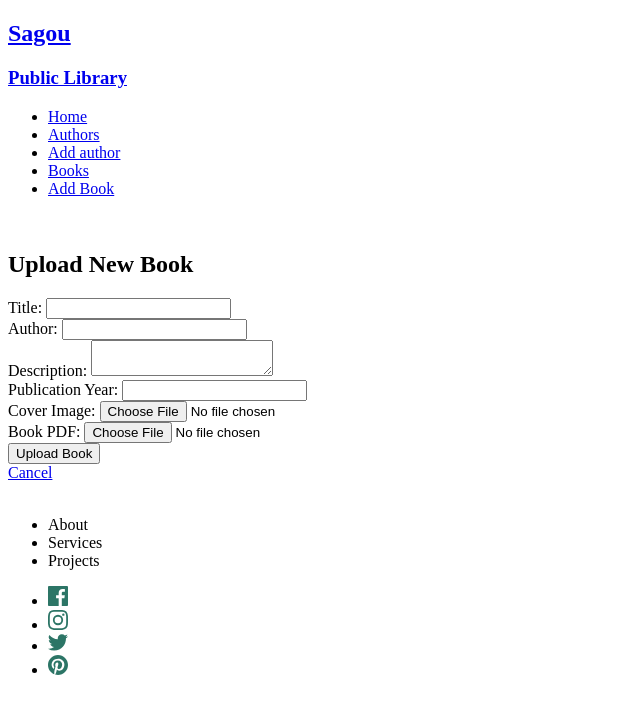
After one commit to medsagou/express-app, a Node server app: page /books/new in a window 1280 px wide. The commit adds this page. Shown: the top 714 px of the page, without its empty margins (0-640 px from the left). Run offline with Node 20, Linux system fonts and the light colour scheme; some libraries are stand-ins or nearby versions.

Commit message:
add books and display authors

```diff
--- a/package.json
+++ b/package.json
@@ -12,6 +12,7 @@
   "author": "",
   "license": "ISC",
   "dependencies": {
+    "body-parser": "^1.20.2",
     "ejs": "^3.1.9",
     "express": "^4.18.2",
     "express-ejs-layouts": "^2.5.1",
--- /dev/null
+++ b/routes/books.js
@@ -0,0 +1,36 @@
+const express = require("express");
+const router = express.Router();
+const Book = require("../models/bookModel");
+const Author = require("../models/authorModel");
+
+router.get("/", (req, res) => {
+  res.render("books/index");
+});
+
+// new book
+router.get("/new", (req, res) => {
+  res.render("books/new", { book: new Book() });
+});
+
+router.post("/", async (req, res) => {
+  const book = new Book({
+    title: req.body.title,
+    author: req.body.author,
+    description: req.body.description,
+    publicationYear: req.body.publicationYear,
+    converImage: req.body.coverImage,
+    bookPdf: req.body.bookPdf,
+  });
+
+  const author = new Author({
+    name: req.body.author,
+  });
+  try {
+    const newBook = await book.save();
+    const newAuth = await author.save();
+    res.redirect("/books");
+  } catch {
+    res.render("/books/new");
+  }
+});
+module.exports = router;
--- a/routes/index.js
+++ b/routes/index.js
@@ -2,7 +2,7 @@ const express = require("express");
 const router = express.Router();
 
 router.get("/", (req, res) => {
-  res.render("index.ejs", req.query);
+  res.render("index.ejs");
 });
 
 module.exports = router;
--- a/server.js
+++ b/server.js
@@ -5,6 +5,10 @@ const app = express();
 const expressLayouts = require("express-ejs-layouts");
 
 const indexRouter = require("./routes/index");
+const authorRouter = require("./routes/authors");
+const bookRouter = require("./routes/books");
+const bodyParser = require("body-parser");
+
 app.set("views", __dirname + "/views");
 
 // Set Templating Engine
@@ -13,7 +17,7 @@ app.set("layout", "./layouts/layout");
 app.set("view engine", "ejs");
 
 app.use(express.static("public"));
-
+app.use(bodyParser.urlencoded({ limit: "10mb", extended: false }));
 const mongoose = require("mongoose");
 
 main().catch((err) => console.log(err));
@@ -24,4 +28,7 @@ async function main() {
 }
 
 app.use("/", indexRouter);
+app.use("/authors", authorRouter);
+app.use("/books", bookRouter);
+
 app.listen(process.env.PORT || "3000");
--- /dev/null
+++ b/views/authors/new.ejs
@@ -0,0 +1 @@
+New author
--- /dev/null
+++ b/views/books/_form_fields.ejs
@@ -0,0 +1,49 @@
+<div>
+  <label for="title">Title:</label>
+  <input
+    type="text"
+    id="title"
+    name="title" />
+</div>
+<div>
+  <label for="author">Author:</label>
+  <input
+    type="text"
+    id="author"
+    name="author" />
+</div>
+<div>
+  <label for="description">Description:</label>
+  <textarea
+    id="description"
+    name="description"></textarea>
+</div>
+<div>
+  <label for="publicationYear">Publication Year:</label>
+  <input
+    type="number"
+    id="publicationYear"
+    name="publicationYear" />
+</div>
+<div>
+  <label for="coverImage">Cover Image:</label>
+  <input
+    type="file"
+    id="coverImage"
+    name="coverImage"
+    accept="image/jpeg,image/jpg,image/png" />
+</div>
+<div>
+  <label for="bookPdf">Book PDF:</label>
+  <input
+    type="file"
+    id="bookPdf"
+    name="bookPdf"
+    accept="application/pdf" />
+</div>
+<div>
+  <button type="submit">Upload Book</button>
+</div>
+<div>
+  <a href="/books">Cancel</a>
+</div>
--- /dev/null
+++ b/views/books/index.ejs
@@ -0,0 +1 @@
+All books
--- /dev/null
+++ b/views/books/new.ejs
@@ -0,0 +1,6 @@
+<h2>Upload New Book</h2>
+<form
+  action="/books"
+  method="POST">
+  <%- include('_form_fields') %>
+</form>
--- a/views/index.ejs
+++ b/views/index.ejs
@@ -1 +1 @@
-<h2>Welcome back <%= name %></h2>
+Home
--- a/views/layouts/layout.ejs
+++ b/views/layouts/layout.ejs
@@ -11,10 +11,10 @@
     <title>Document</title>
   </head>
   <body>
-    Header
+    <%- include("../partials/header") %>
     <br />
     <%- body %>
     <br />
-    Footer
+    <%- include("../partials/footer") %>
   </body>
 </html>
--- /dev/null
+++ b/views/partials/footer.ejs
@@ -0,0 +1,61 @@
+<footer>
+  <div class="footer-menu-container">
+    <ul class="footer-menu">
+      <li class="footer-menu-elem">About</li>
+      <li class="footer-menu-elem">Services</li>
+      <li class="footer-menu-elem">Projects</li>
+    </ul>
+  </div>
+  <div class="social-icon-menu-container">
+    <ul class="social-icon-menu">
+      <li class="social-icon | facebook">
+        <svg
+          class="facebook-icon"
+          width="20"
+          height="20"
+          xmlns="http://www.w3.org/2000/svg"
+          fill="#2C7566">
+          <path
+            d="M18.896 0H1.104C.494 0 0 .494 0 1.104v17.793C0 19.506.494 20 1.104 20h9.58v-7.745H8.076V9.237h2.606V7.01c0-2.583 1.578-3.99 3.883-3.99 1.104 0 2.052.082 2.329.119v2.7h-1.598c-1.254 0-1.496.597-1.496 1.47v1.928h2.989l-.39 3.018h-2.6V20h5.098c.608 0 1.102-.494 1.102-1.104V1.104C20 .494 19.506 0 18.896 0z"
+            fill-rule="nonzero" />
+        </svg>
+      </li>
+      <li class="social-icon | instagram">
+        <svg
+          class="instagram-icon"
+          width="20"
+          height="20"
+          xmlns="http://www.w3.org/2000/svg"
+          fill="#2C7566">
+          <path
+            d="M10 1.802c2.67 0 2.987.01 4.042.059 2.71.123 3.975 1.409 4.099 4.099.048 1.054.057 1.37.057 4.04 0 2.672-.01 2.988-.057 4.042-.124 2.687-1.387 3.975-4.1 4.099-1.054.048-1.37.058-4.041.058-2.67 0-2.987-.01-4.04-.058-2.718-.124-3.977-1.416-4.1-4.1-.048-1.054-.058-1.37-.058-4.041 0-2.67.01-2.986.058-4.04.124-2.69 1.387-3.977 4.1-4.1 1.054-.048 1.37-.058 4.04-.058zM10 0C7.284 0 6.944.012 5.877.06 2.246.227.227 2.242.061 5.877.01 6.944 0 7.284 0 10s.012 3.057.06 4.123c.167 3.632 2.182 5.65 5.817 5.817 1.067.048 1.407.06 4.123.06s3.057-.012 4.123-.06c3.629-.167 5.652-2.182 5.816-5.817.05-1.066.061-1.407.061-4.123s-.012-3.056-.06-4.122C19.777 2.249 17.76.228 14.124.06 13.057.01 12.716 0 10 0zm0 4.865a5.135 5.135 0 100 10.27 5.135 5.135 0 000-10.27zm0 8.468a3.333 3.333 0 110-6.666 3.333 3.333 0 010 6.666zm5.338-9.87a1.2 1.2 0 100 2.4 1.2 1.2 0 000-2.4z"
+            fill-rule="nonzero" />
+        </svg>
+      </li>
+      <li class="social-icon | twitter">
+        <svg
+          class="twitter-icon"
+          width="20"
+          height="17"
+          xmlns="http://www.w3.org/2000/svg"
+          fill="#2C7566">
+          <path
+            d="M20 2.172a8.192 8.192 0 01-2.357.646 4.11 4.11 0 001.805-2.27 8.22 8.22 0 01-2.606.996A4.096 4.096 0 0013.847.248c-2.65 0-4.596 2.472-3.998 5.037A11.648 11.648 0 011.392 1a4.109 4.109 0 001.27 5.478 4.086 4.086 0 01-1.858-.513c-.045 1.9 1.318 3.679 3.291 4.075a4.113 4.113 0 01-1.853.07 4.106 4.106 0 003.833 2.849A8.25 8.25 0 010 14.658a11.616 11.616 0 006.29 1.843c7.618 0 11.923-6.434 11.663-12.205A8.354 8.354 0 0020 2.172z"
+            fill-rule="nonzero" />
+        </svg>
+      </li>
+      <li class="social-icon | pinterest">
+        <svg
+          class="pinterest-icon"
+          width="20"
+          height="20"
+          xmlns="http://www.w3.org/2000/svg"
+          fill="#2C7566">
+          <path
+            d="M10 0C4.477 0 0 4.477 0 10c0 4.237 2.636 7.855 6.356 9.312-.088-.791-.167-2.005.035-2.868.181-.78 1.172-4.97 1.172-4.97s-.299-.6-.299-1.486c0-1.39.806-2.428 1.81-2.428.852 0 1.264.64 1.264 1.408 0 .858-.546 2.14-.828 3.33-.236.995.5 1.807 1.48 1.807 1.778 0 3.144-1.874 3.144-4.58 0-2.393-1.72-4.068-4.176-4.068-2.845 0-4.516 2.135-4.516 4.34 0 .859.331 1.781.745 2.281a.3.3 0 01.069.288l-.278 1.133c-.044.183-.145.223-.335.134-1.249-.581-2.03-2.407-2.03-3.874 0-3.154 2.292-6.052 6.608-6.052 3.469 0 6.165 2.473 6.165 5.776 0 3.447-2.173 6.22-5.19 6.22-1.013 0-1.965-.525-2.291-1.148l-.623 2.378c-.226.869-.835 1.958-1.244 2.621.937.29 1.931.446 2.962.446 5.523 0 10-4.477 10-10S15.523 0 10 0z"
+            fill-rule="nonzero" />
+        </svg>
+      </li>
+    </ul>
+  </div>
+</footer>
--- /dev/null
+++ b/views/partials/header.ejs
@@ -0,0 +1,17 @@
+<header>
+  <nav>
+    <a href="/">
+      <div>
+        <h1>Sagou</h1>
+        <h3>Public Library</h3>
+      </div>
+    </a>
+    <ul>
+      <li><a href="/">Home</a></li>
+      <li><a href="/authors">Authors</a></li>
+      <li><a href="/authors/new">Add author</a></li>
+      <li><a href="/books/">Books</a></li>
+      <li><a href="/books/new">Add Book</a></li>
+    </ul>
+  </nav>
+</header>
```
Also changed, not shown: models/authorModel.js (added, +10 -0 lines), models/bookModel.js (added, +29 -0 lines), routes/authors.js (added, +31 -0 lines), views/authors/index.ejs (added, +15 -0 lines).
